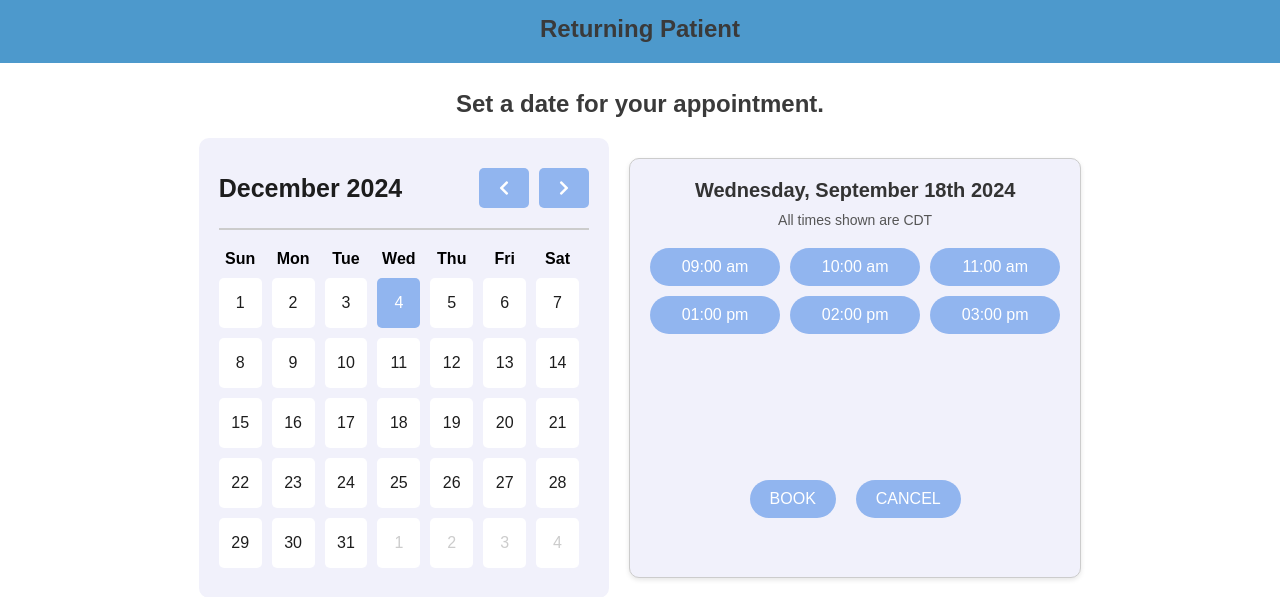
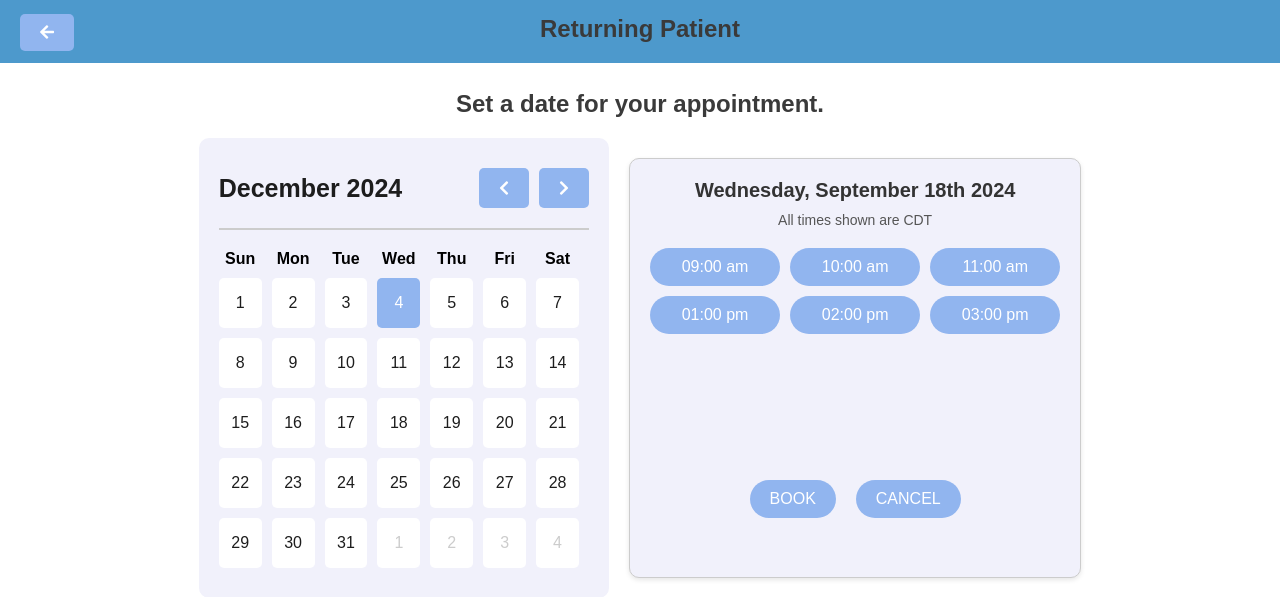
Before and after one commit to vonceee/MarianoDentalClinic, a PHP site: page /returning-patient.html in a window 1280 px wide. Shown: the top 597 px of the page. Run offline with PHP 8.4, Linux system fonts and the light colour scheme.

Commit message:
added back button

```diff
--- a/returning-patient.html
+++ b/returning-patient.html
@@ -13,6 +13,11 @@
 <body>
 
     <div class="top-bar">
+      <div class="back-btn-container">
+        <a href="javascript:history.back()" class="back-btn">
+          <i class="fas fa-arrow-left"></i>
+        </a>
+      </div>
         <h1>Returning Patient</h1>
       </div>
 
--- a/style.css
+++ b/style.css
@@ -310,3 +310,24 @@
     background-color: #91b5ef;
     transform: scale(1.05);
   }
+
+  .back-btn {
+    background-color: var(--primary-color); /* Replace with your desired color */
+    color: #fff;
+    border: none;
+    padding: 10px 20px;
+    border-radius: 5px;
+    font-size: 16px;
+    cursor: pointer;
+    transition: background-color 0.3s ease, transform 0.2s ease;
+  }
+
+  .back-btn-container {
+    position: fixed; /* Stays in the same position even when scrolling */
+    top: 20px;
+    left: 20px; /* Distance from the right */
+    z-index: 1000; /* Ensures it appears above other elements */
+  }
+  .back-btn:hover {
+    transform: scale(1.05);
+  }
```
